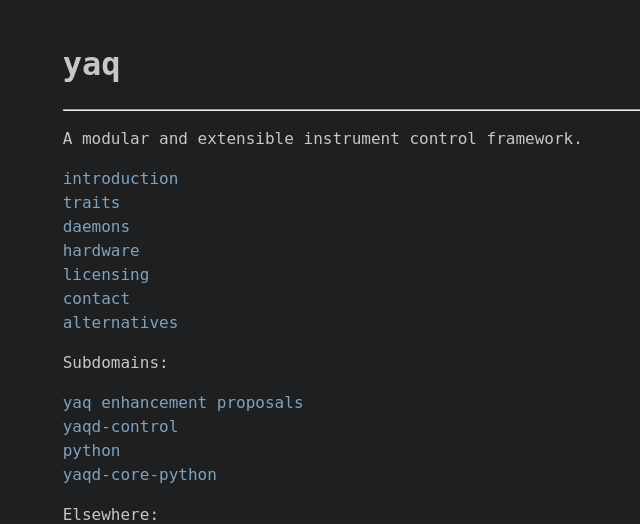
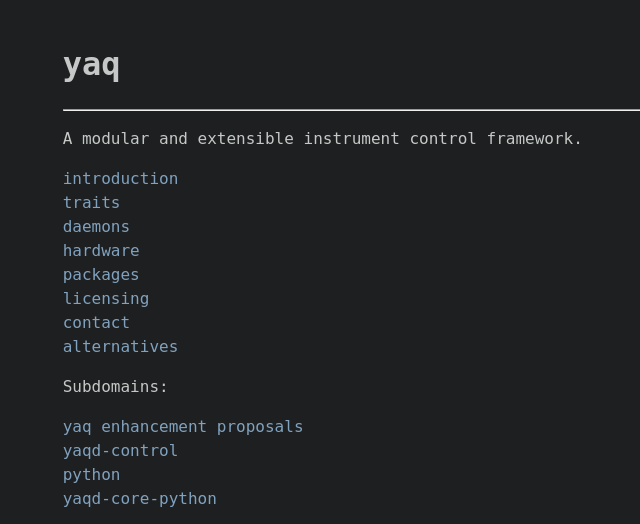
Before and after one commit to yaq-project/yaq-fyi, a Python web app: template templates/index.html in a window 1280 px wide. Shown: the top 524 px of the page, without its empty margins (192-832 px from the left). Run offline with Jinja, Linux system fonts and the light colour scheme; the template is opened without the code that fills it, so the values that code supplies are empty.

Commit message:
add packages to index page

```diff
--- a/templates/index.html
+++ b/templates/index.html
@@ -13,6 +13,7 @@ A modular and extensible instrument control framework.
 <a href="./traits/">traits</a> </br>
 <a href="./daemons/">daemons</a> </br>
 <a href="./hardware/">hardware</a> </br>
+<a href="./packages/">packages</a> </br>
 <a href="./licensing/">licensing</a> </br>
 <a href="./contact/">contact</a> </br>
 <a href="./alternatives/">alternatives</a> </br>
```
